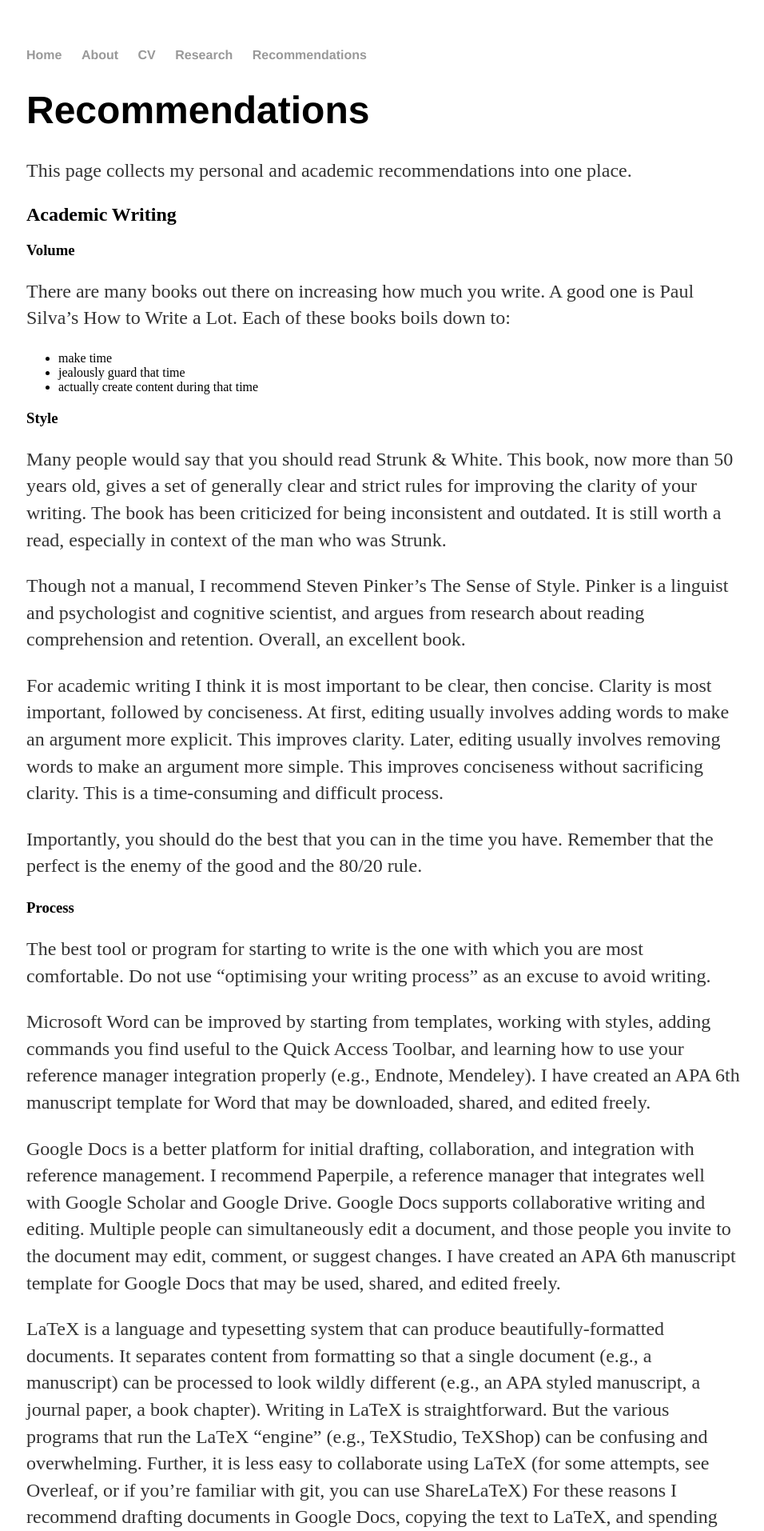
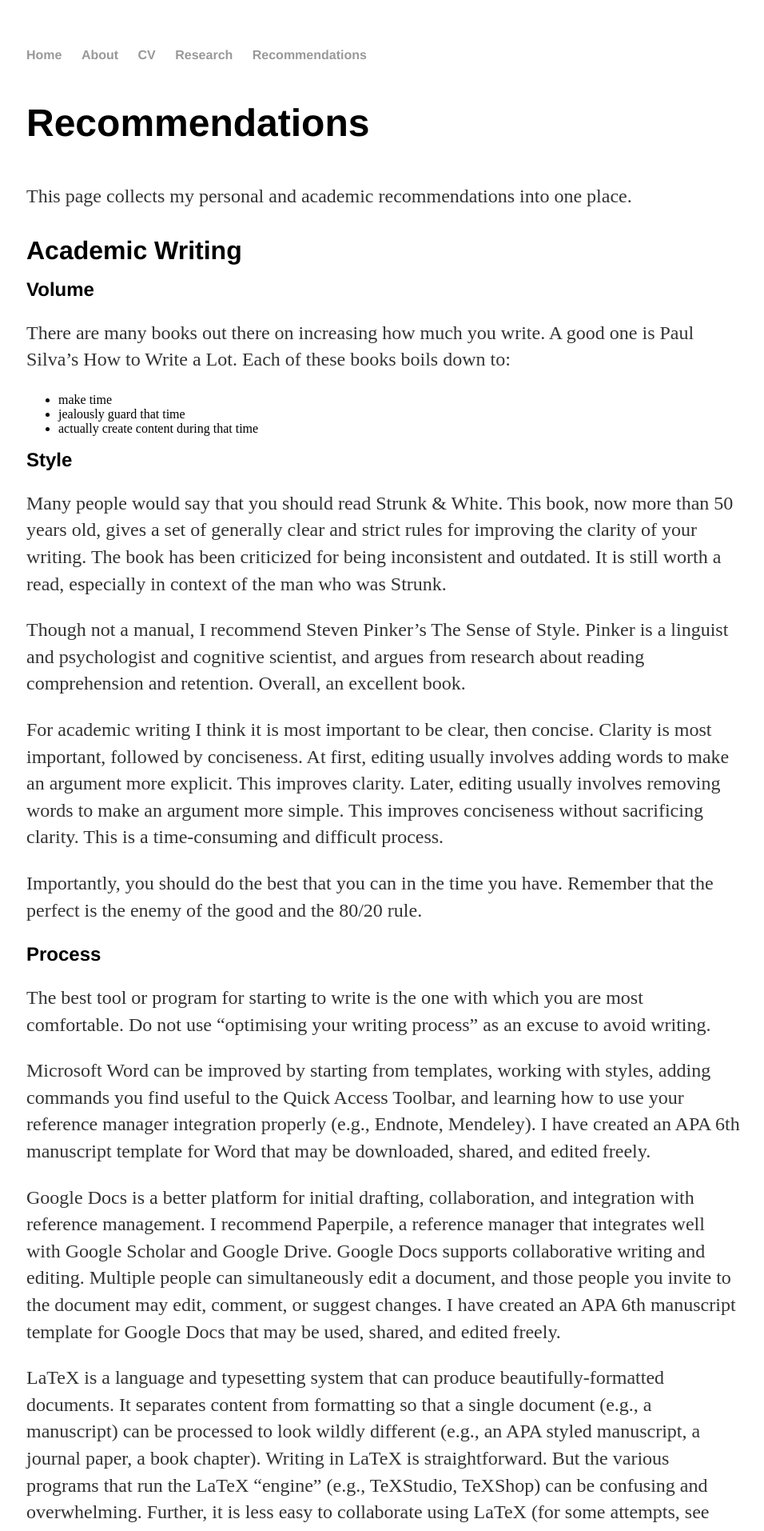
Before and after one commit to aksaeri/scrub, a Jekyll site: the page built from pages/recommendations.md, in a window 1280 px wide. Shown: the top 1914 px of the page at 80% size, without its empty margins (159-1115 px from the left). Built offline with Jekyll 4.4.1, drawn with Linux system fonts in a browser that asks for light colours.

Commit message:
Update main.css

```diff
--- a/css/main.css
+++ b/css/main.css
@@ -22,7 +22,23 @@ a:hover {
 h1 {
     font-size: 3em;
     font-family:'Helvetica', 'Arial', 'Sans-Serif';
+    margin-top: 1em;
+    margin-bottom: 1em;
 }
+
+h2 {
+    font-size: 2em;
+    font-family:'Helvetica', 'Arial', 'Sans-Serif';
+    margin-top: 1em;
+    margin-bottom: 0.5em;
+}
+
+h3 {
+    font-size: 1.5em;
+    font-family:'Helvetica', 'Arial', 'Sans-Serif';
+    margin-top: 0.5em;
+}
+
 p {
     font-size: 1.5em;
     line-height: 1.4em;
```
